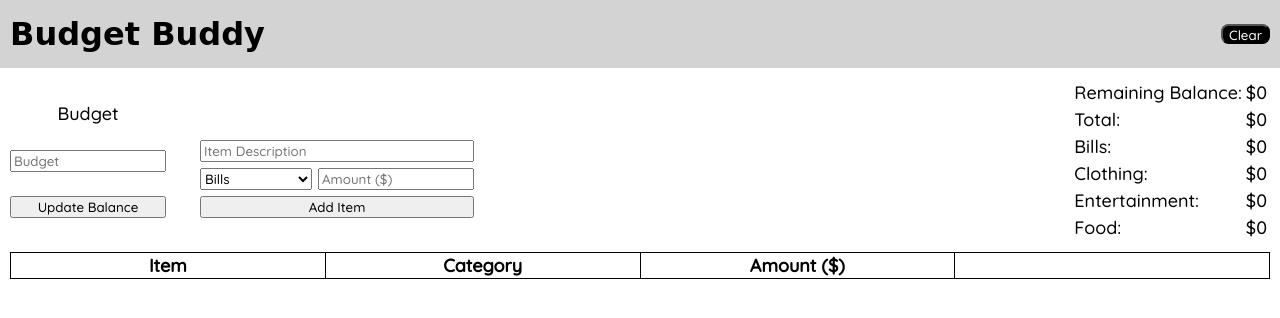
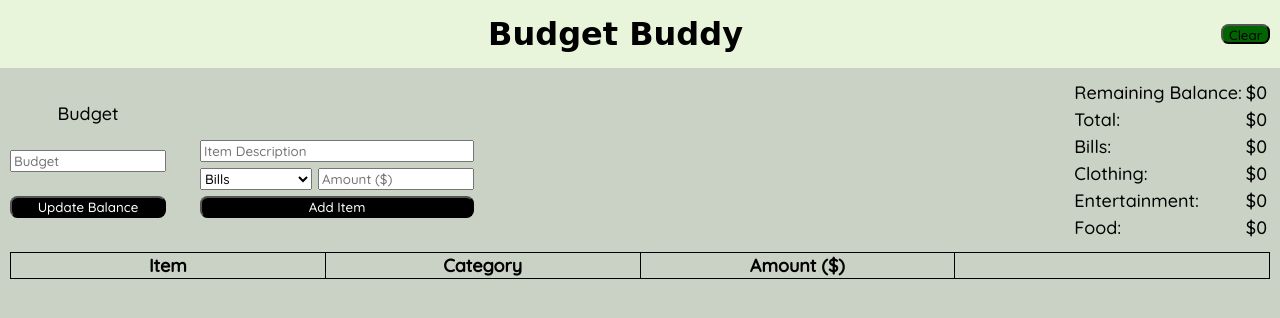
Before and after one commit to TysonWalkerII/budget-buddy-2, a plain HTML site: page index.html in a window 1280 px wide. Drawn offline with Linux system fonts and the light colour scheme; a web font is replaced by a local one.

Commit message:
styling-css

```diff
--- a/index.html
+++ b/index.html
@@ -23,6 +23,7 @@
   </head>
   <body>
     <header class="header">
+      <img src="" alt="" />
       <h1 class="page-title">Budget Buddy</h1>
       <button class="clear">Clear</button>
     </header>
@@ -84,7 +85,7 @@
               id="amount"
             />
           </div>
-          <button>Add Item</button>
+          <button class="add-item-button">Add Item</button>
         </form>
       </section>
       <table class="items-table">
--- a/script.js
+++ b/script.js
@@ -66,7 +66,7 @@ const createTable = () => {
     deleteButton.textContent = "Delete";
     description.textContent = expense.description;
     category.textContent = expense.category;
-    amount.textContent = `$${expense.amount}`;
+    amount.textContent = `${expense.amount}`;
     itemsTable.append(newItem);
     newItem.append(description, category, amount, deleteButton);
   });
--- a/styles.css
+++ b/styles.css
@@ -2,10 +2,11 @@
 body {
   margin: 0;
   padding: 0;
+  background-color: #cad2c5;
 }
 
 .header {
-  background-color: lightgray;
+  background-color: #e9f5db;
   display: flex;
   justify-content: space-between;
   padding: 10px;
@@ -25,8 +26,9 @@ body {
 
 .clear {
   height: 20px;
-  background-color: black;
-  color: white;
+  background-color: darkgreen;
+  color: black;
+
   border-radius: 7.5px;
 }
 
@@ -72,12 +74,21 @@ input:placeholder-shown {
 }
 .update-balance-button {
   width: 100%;
+  color: white;
+  background-color: black;
+  border-radius: 7.5px;
 }
 
 .item-description-form {
   display: flex;
   flex-direction: column;
   margin-bottom: 10px;
+}
+
+.add-item-button {
+  color: white;
+  background-color: black;
+  border-radius: 7.5px;
 }
 
 .bill-amount-container {
```
